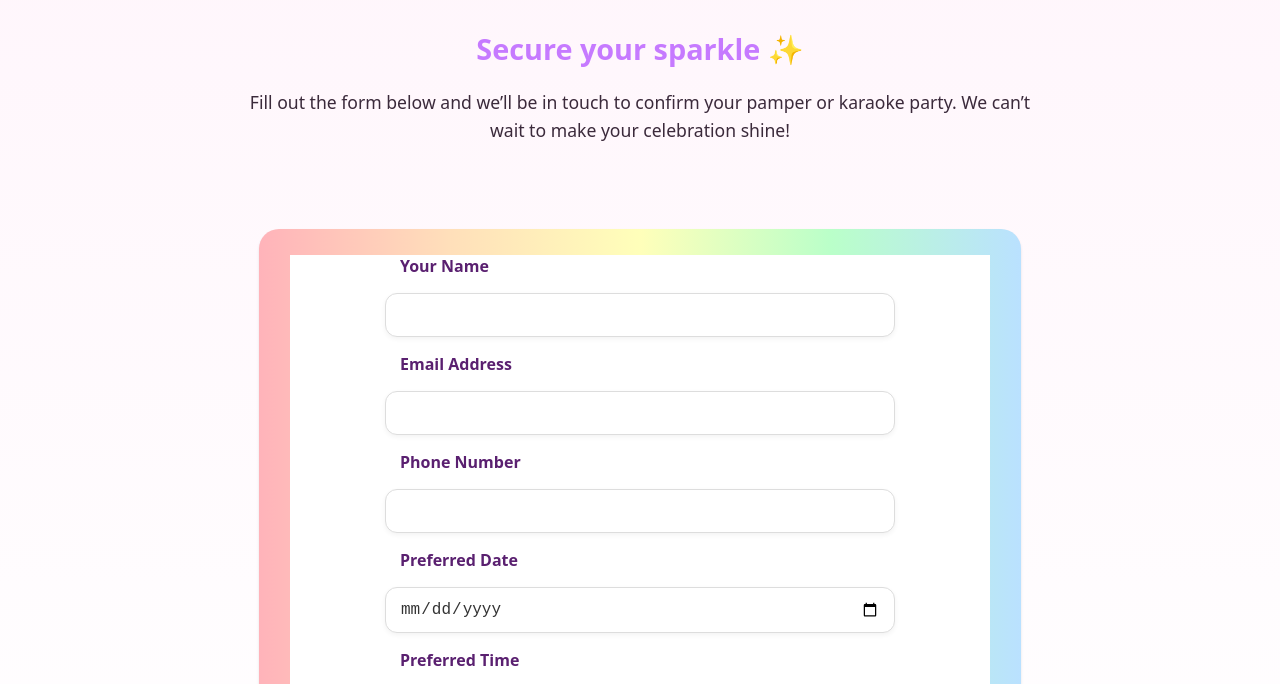
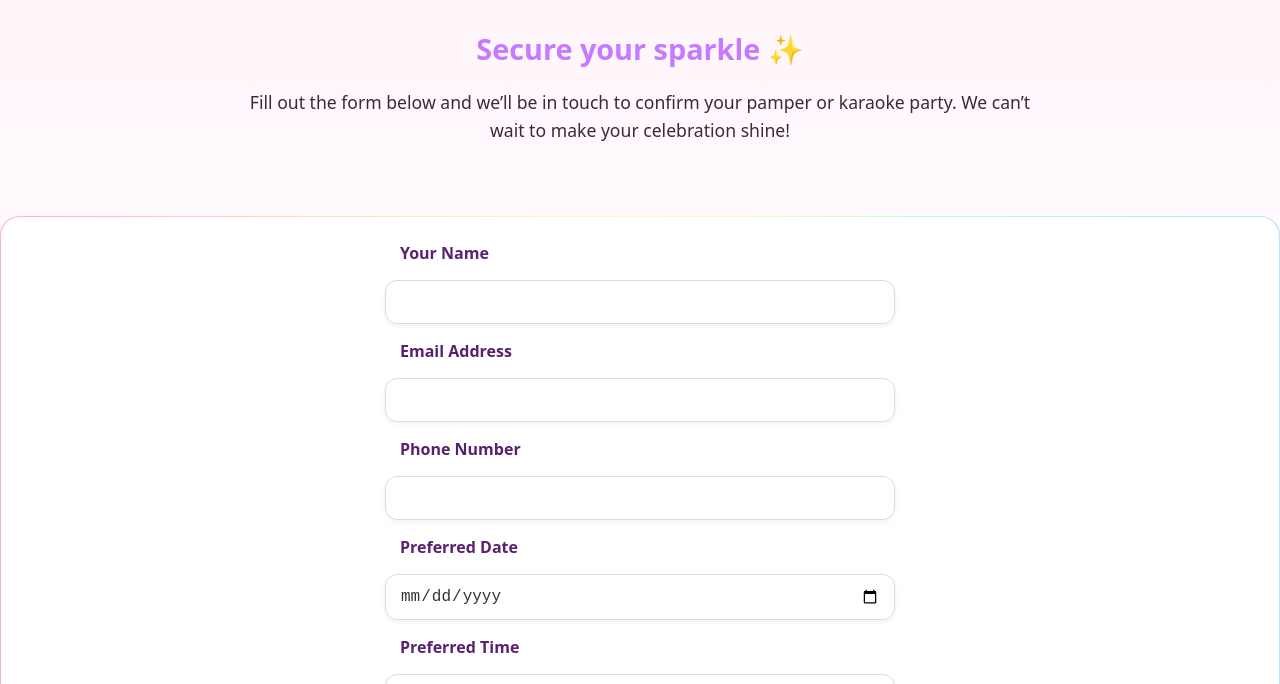
Before and after one commit to BellaBeautyBox/Bella-Beauty-Box, a plain HTML site: page booking.html in a window 1280 px wide. Shown: the part 230-914 px from the top of the page. Drawn offline with Linux system fonts and the light colour scheme.

Commit message:
Update style.css

```diff
--- a/style.css
+++ b/style.css
@@ -177,19 +177,12 @@ nav a:hover {
 /* === PACKAGE & FORM CARD REFINEMENT === */
 .package-card {
   text-align: center;
-  border-radius: 22px;
-  background: white;
-  box-shadow: 0 2px 3px rgba(0, 0, 0, 0.1);
-  border: 1px solid transparent;
-  background-image: linear-gradient(white, white),
-    linear-gradient(90deg, #ffb3ba, #ffdfba, #ffffba, #baffc9, #bae1ff);
-  background-origin: border-box;
-  background-clip: content-box, border-box;
-  margin: 25px auto;
-  padding: 25px;
-  max-width: 700px;
-  transition: all 0.3s ease;
-}
+  border-radius: 30px;
+  background: linear-gradient(white, white)
+  padding-box, linear-gradient(90deg, #ffb3ba, #ffdfba, #ffffba, #baffc9, #bae1ff)
+  border-box; border: 3px solid transparent;
+  padding: 12px 18px; margin: 12px 0; text-align: center;
+  box-shadow: 0 2px 6px rgba(0, 0, 0, 0.05);}
 
 @media (min-width: 1025px) {
   .package-card {
```
